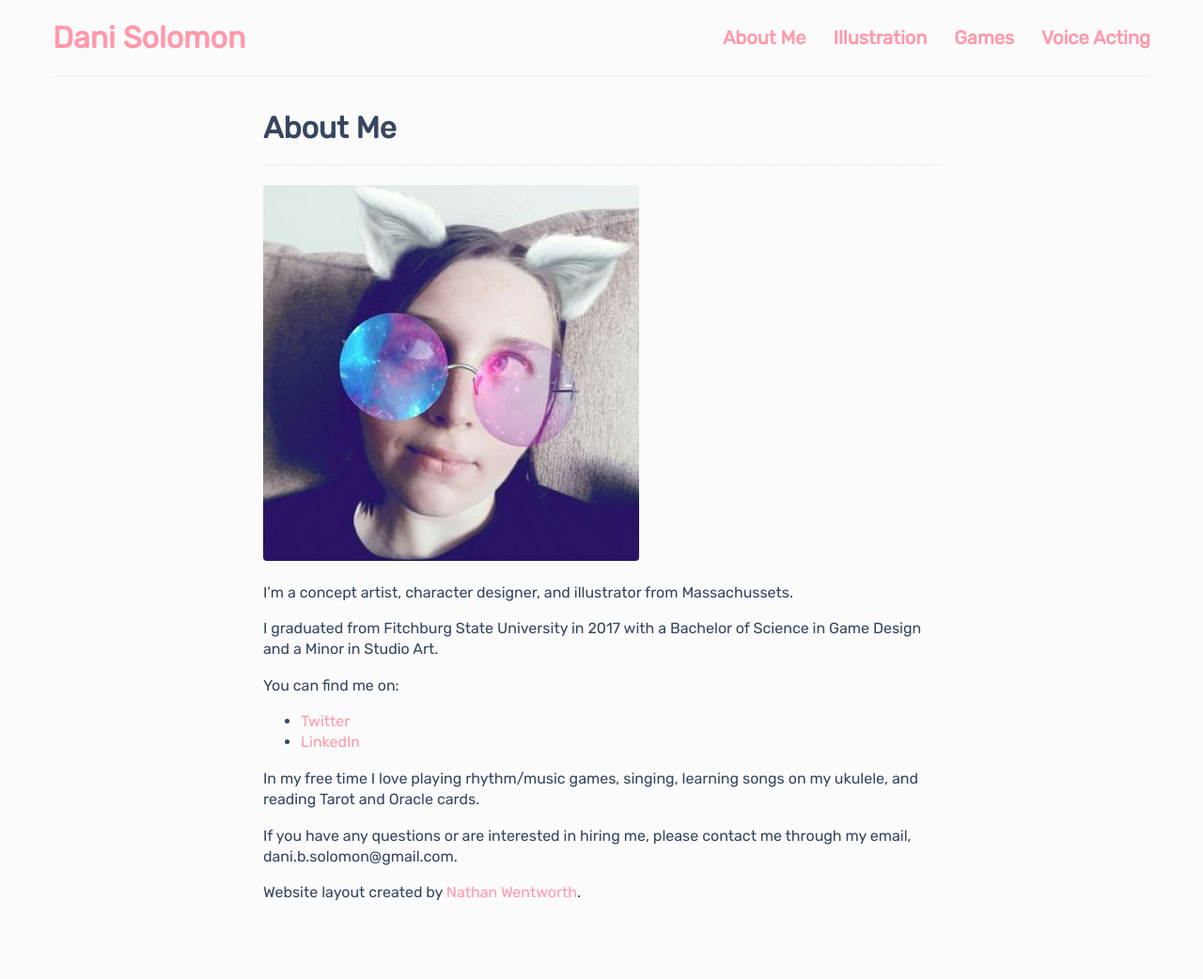
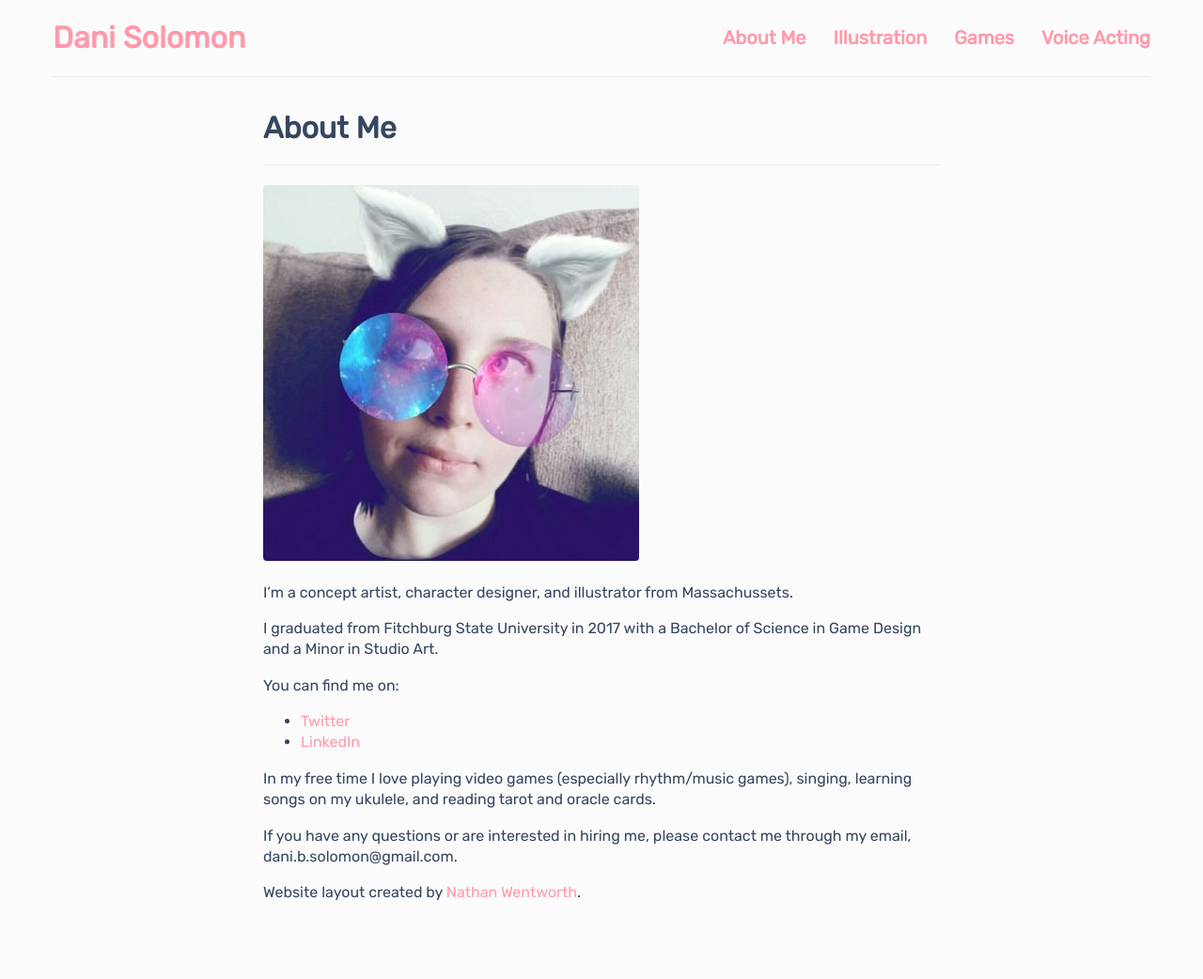
Before and after one commit to DaniBSolomon/danibsolomon.github.io, a Jekyll site: the page built from about.md, in a window 1280 px wide. Shown: the whole page at 94% size. Built offline with Jekyll 4.4.1, drawn with Linux system fonts in a browser that asks for light colours.

Commit message:
Update about.md

```diff
--- a/about.md
+++ b/about.md
@@ -13,7 +13,7 @@
 - [Twitter](https://twitter.com/DaniBSolomon)
 - [LinkedIn](https://www.linkedin.com/in/danibsolomon/)
 
-In my free time I love playing rhythm/music games, singing, learning songs on my ukulele, and reading Tarot and Oracle cards.
+In my free time I love playing video games (especially rhythm/music games), singing, learning songs on my ukulele, and reading tarot and oracle cards.
 
 If you have any questions or are interested in hiring me, please contact me through my email, dani.b.solomon@gmail.com.
 
```
